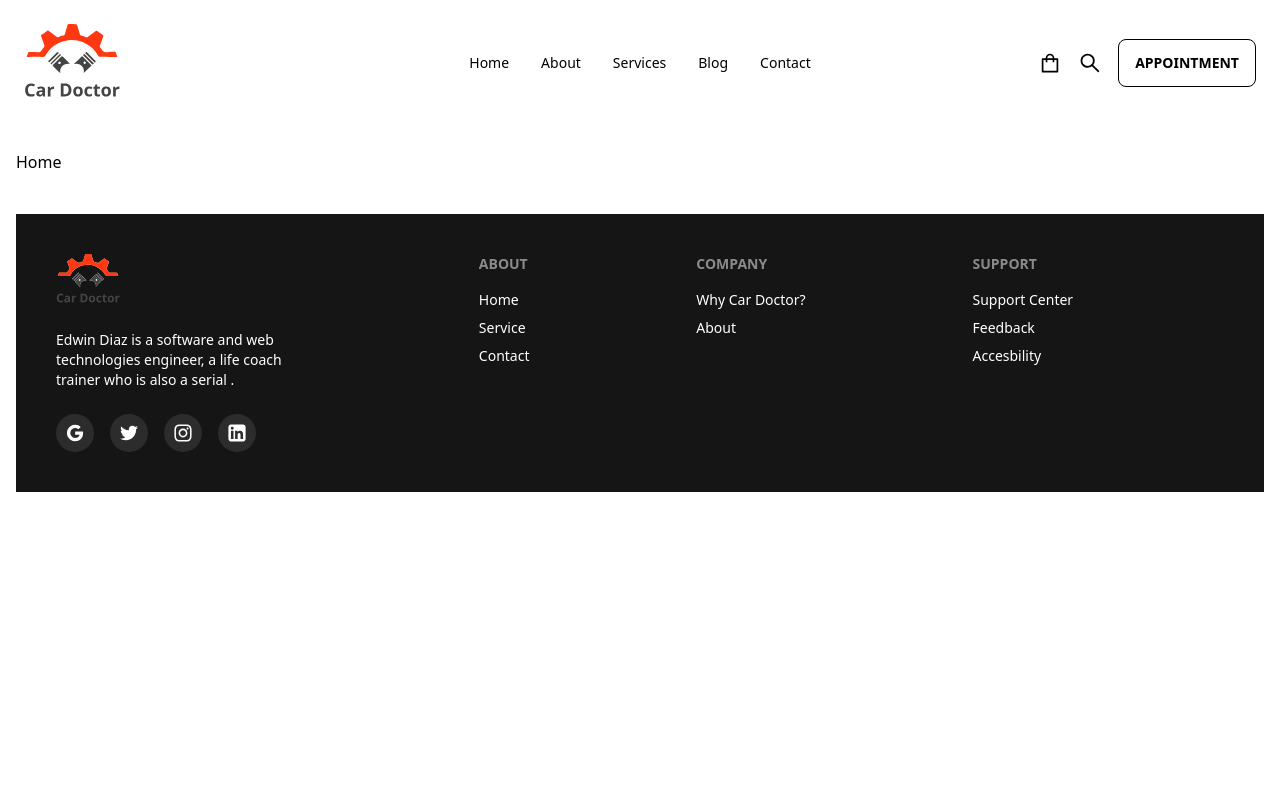
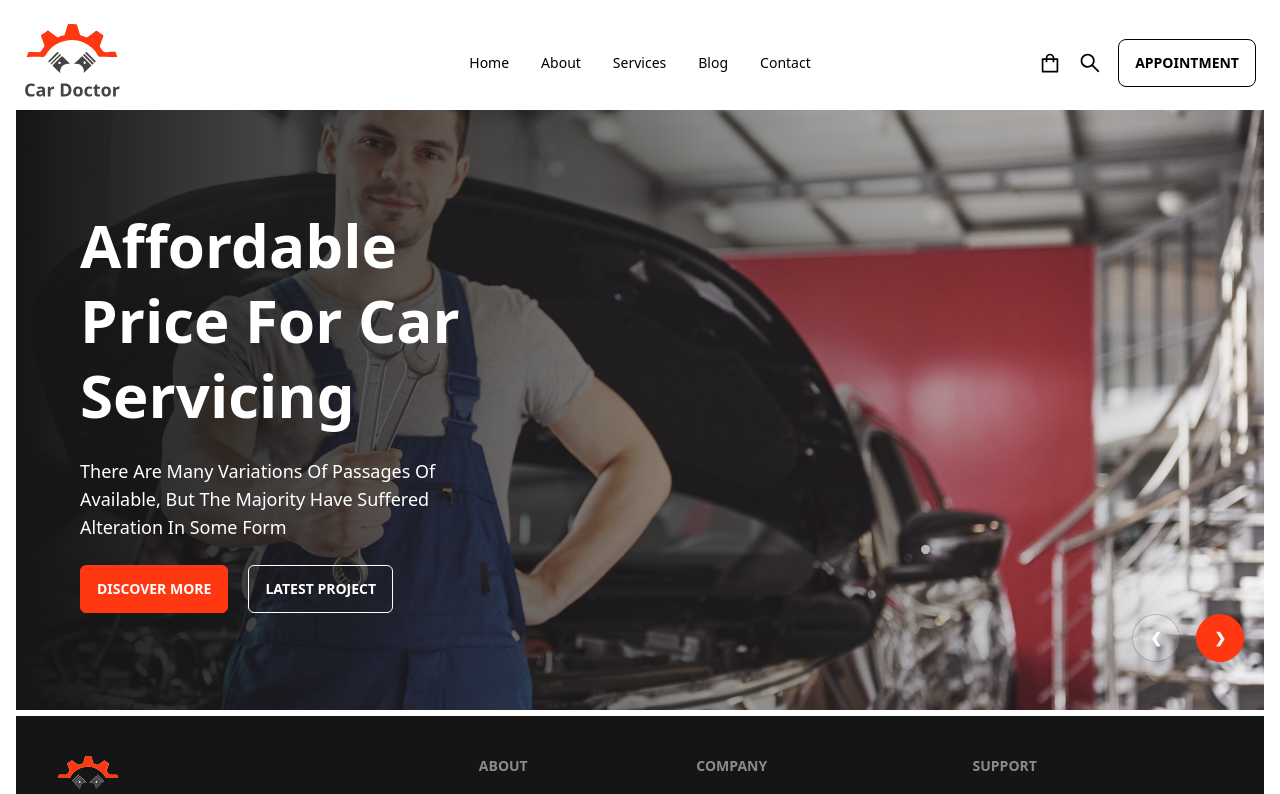
Before and after one commit to devsrsihab/Car-Doctor, a React (Vite) app: page / in a window 1280 px wide. Shown: the top 794 px of the page. Built offline with nearby package versions, Linux system fonts and the light colour scheme.

Commit message:
Banner Section Design Done

```diff
--- a/src/Layouts/MainLayouts.jsx
+++ b/src/Layouts/MainLayouts.jsx
@@ -8,7 +8,7 @@ const MainLayouts = () => {
         <div className="doctor-navbar">
           <Navbar/>
         </div>
-        <div className="outlet my-10">
+        <div className="outlet ">
           <Outlet />
         </div>
         <div className="doctor-footer">
--- /dev/null
+++ b/src/Pages/Home/Banner/Slide.jsx
@@ -0,0 +1,53 @@
+import PropTypes from "prop-types";
+
+const Slide = ({ img, slideId, buttonPrevId, buttonNextId }) => {
+  return (
+    <div id={slideId} className="carousel-item relative w-full">
+      <img src={img} className="w-full object-cover " />
+      <div className="absolute bg-gradient-to-r from-[#151515] to-[rgba(21, 21, 21, 0.00)] h-full w-full items-center pl-16 flex  text-white gap-4 ">
+
+        <div className="slider-content-wrapper flex flex-col gap-6 w-1/3">
+          <h2 className="text-6xl leading-tight font-bold">
+            Affordable Price For Car Servicing
+          </h2>
+          <p className="text-lg capitalize">
+            There are many variations of passages of available, but the majority
+            have suffered alteration in some form
+          </p>
+          <div className="buttons">
+            <button className="btn btn-outline rounded-md border-[#FF3811] bg-[#FF3811] mr-5">
+              Discover More
+            </button>
+            <button className="btn btn-outline rounded-md border-white hover:border-[#FF3811]  hover:bg-[#FF3811] ">
+              Latest Project
+            </button>
+          </div>
+        </div>
+
+      </div>
+      <div className="absolute flex gap-4 right-5 top-[84%]">
+        <a
+          href={buttonPrevId}
+          className="btn bg-white/20  border-black/20  outline-none  hover:bg-white/20  text-white btn-circle"
+        >
+          ❮
+        </a>
+        <a
+          href={buttonNextId}
+          className="btn bg-[#FF3811] border-[#FF3811] outline-none   hover:bg-orange-500 text-white btn-circle"
+        >
+          ❯
+        </a>
+      </div>
+    </div>
+  );
+};
+
+Slide.propTypes = {
+  img: PropTypes.string,
+  slideId: PropTypes.string,
+  buttonPrevId: PropTypes.string,
+  buttonNextId: PropTypes.string,
+};
+
+export default Slide;
--- /dev/null
+++ b/src/Pages/Home/Banner/Slider.jsx
@@ -0,0 +1,42 @@
+import slideImg1 from "../../../assets/images/banner/1.jpg";
+import slideImg2 from "../../../assets/images/banner/2.jpg";
+import slideImg3 from "../../../assets/images/banner/3.jpg";
+import slideImg4 from "../../../assets/images/banner/4.jpg";
+import slideImg5 from "../../../assets/images/banner/5.jpg";
+import slideImg6 from "../../../assets/images/banner/6.jpg";
+import Slide from "./Slide";
+
+const Slider = () => {
+
+    const slideProps = [
+        {img: slideImg1, slideId: "slide1", buttonPrevId: "#slide6", buttonNextId: "#slide2"},
+        {img: slideImg2, slideId: "slide2", buttonPrevId: "#slide1", buttonNextId: "#slide3"},
+        {img: slideImg3, slideId: "slide3", buttonPrevId: "#slide2", buttonNextId: "#slide4"},
+        {img: slideImg4, slideId: "slide4", buttonPrevId: "#slide3", buttonNextId: "#slide5"},
+        {img: slideImg5, slideId: "slide5", buttonPrevId: "#slide4", buttonNextId: "#slide6"},
+        {img: slideImg6, slideId: "slide6", buttonPrevId: "#slide5", buttonNextId: "#slide1"},
+    ]
+
+
+
+  return <div className="carousel h-[600px] w-full">
+    {
+        slideProps.map((slider,index) => <Slide
+         key={index}
+         img={slider.img}
+         slideId={slider.slideId}
+         buttonPrevId={slider.buttonPrevId}
+         buttonNextId={slider.buttonNextId}
+
+         />
+        )
+    }
+  </div>;
+};
+
+export default Slider;
+
+// image src
+// slider id
+// slider button prev id
+// sllider button next id
--- /dev/null
+++ b/src/Pages/Home/Banner/TestSlider.jsx
@@ -0,0 +1,37 @@
+
+const TestSlider = () => {
+  return (
+    <div className="carousel w-full">
+  <div id="slide1" className="carousel-item relative w-full">
+    <img src="https://daisyui.com/images/stock/photo-1625726411847-8cbb60cc71e6.jpg" className="w-full" />
+    <div className="absolute flex justify-between transform -translate-y-1/2 left-5 right-5 top-1/2">
+      <a href="#slide4" className="btn btn-circle">❮</a>
+      <a href="#slide2" className="btn btn-circle">❯</a>
+    </div>
+  </div>
+  <div id="slide2" className="carousel-item relative w-full">
+    <img src="https://daisyui.com/images/stock/photo-1609621838510-5ad474b7d25d.jpg" className="w-full" />
+    <div className="absolute flex justify-between transform -translate-y-1/2 left-5 right-5 top-1/2">
+      <a href="#slide1" className="btn btn-circle">❮</a>
+      <a href="#slide3" className="btn btn-circle">❯</a>
+    </div>
+  </div>
+  <div id="slide3" className="carousel-item relative w-full">
+    <img src="https://daisyui.com/images/stock/photo-1414694762283-acccc27bca85.jpg" className="w-full" />
+    <div className="absolute flex justify-between transform -translate-y-1/2 left-5 right-5 top-1/2">
+      <a href="#slide2" className="btn btn-circle">❮</a>
+      <a href="#slide4" className="btn btn-circle">❯</a>
+    </div>
+  </div>
+  <div id="slide4" className="carousel-item relative w-full">
+    <img src="https://daisyui.com/images/stock/photo-1665553365602-b2fb8e5d1707.jpg" className="w-full" />
+    <div className="absolute flex justify-between transform -translate-y-1/2 left-5 right-5 top-1/2">
+      <a href="#slide3" className="btn btn-circle">❮</a>
+      <a href="#slide1" className="btn btn-circle">❯</a>
+    </div>
+  </div>
+</div>
+  )
+}
+
+export default TestSlider
--- a/src/Pages/Home/Home.jsx
+++ b/src/Pages/Home/Home.jsx
@@ -1,7 +1,10 @@
+import Slider from "./Banner/Slider"
 
 const Home = () => {
   return (
-    <div>Home</div>
+    <>
+    <Slider />
+    </>
   )
 }
 
```
